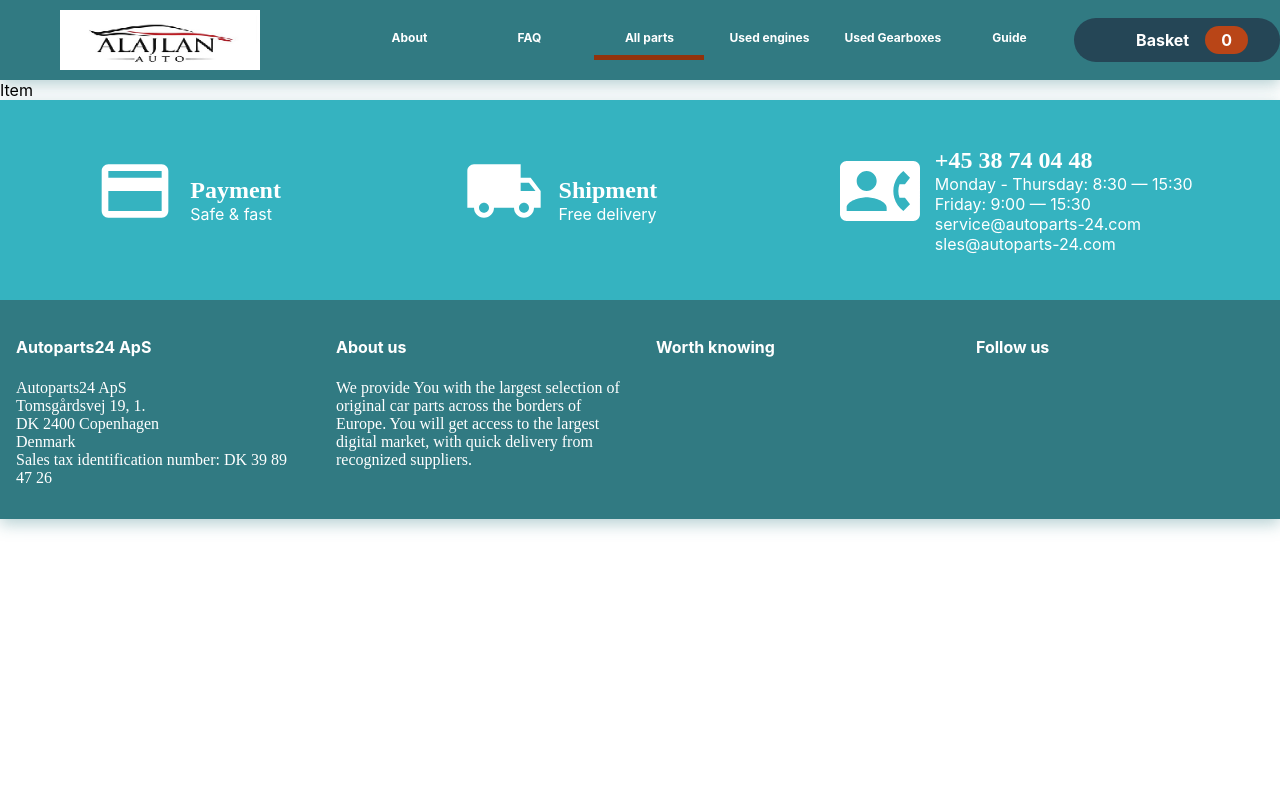
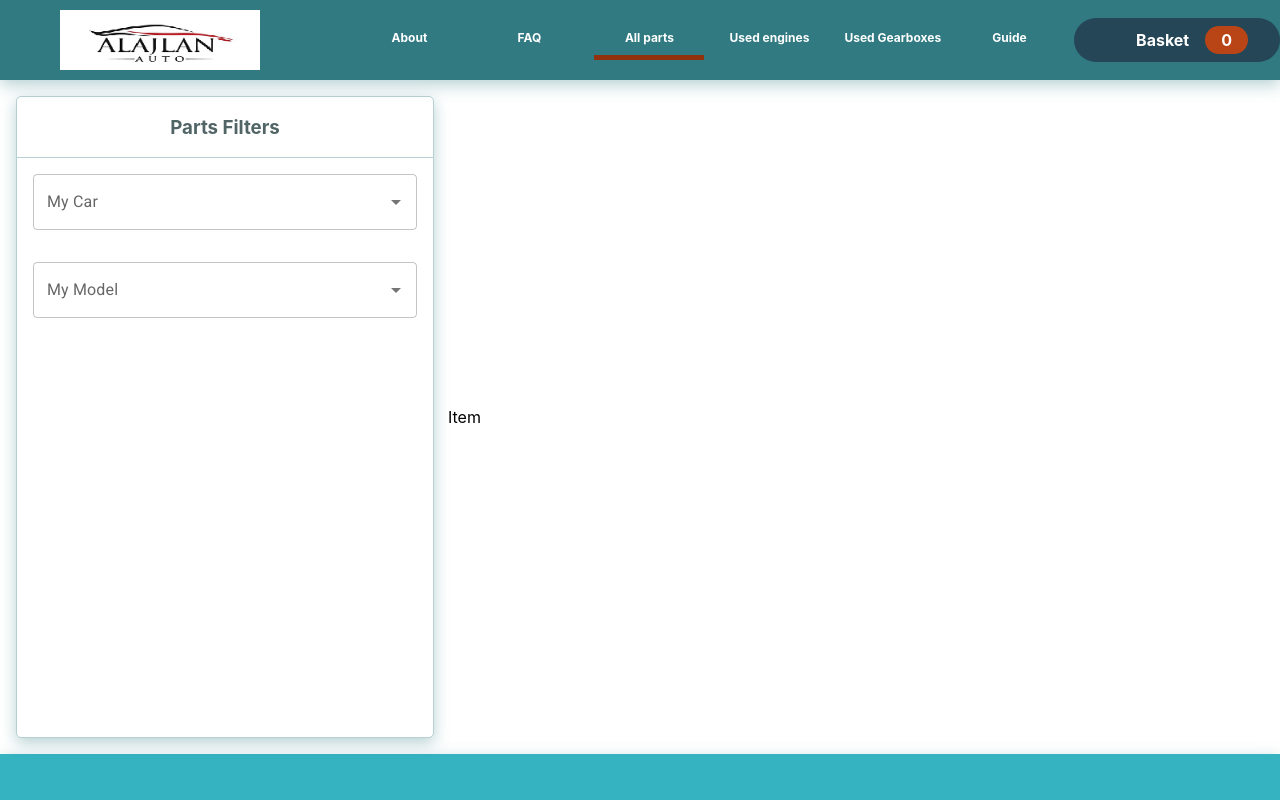
Before and after one commit to Nasruddinkhan/autoparts-ui, a React (Create React App) app: page /all-part/item in a window 1280 px wide. Shown: the top 800 px of the page. Built offline with nearby package versions, Linux system fonts and the light colour scheme; some icons are missing.

Commit message:
start design filter

```diff
--- /dev/null
+++ b/src/components/ComboBox/ComboBox.js
@@ -0,0 +1,16 @@
+import { Autocomplete, TextField } from '@mui/material'
+import React from 'react'
+
+const ComboBox = (props) => {
+  return (
+    <Autocomplete
+      disablePortal
+      id="combo-box-demo"
+      options={props.top100Films}
+      sx={{ width: "100%" , padding: "1rem"}}
+      renderInput={(params) => <TextField {...params} label={props.label} />}
+    />
+  )
+}
+
+export default ComboBox
--- /dev/null
+++ b/src/components/SearchItem/SearchItem.js
@@ -0,0 +1,20 @@
+import React from "react";
+import ComboBox from "../ComboBox/ComboBox";
+import "./SearchItem.scss";
+import { top100Films } from "./../../data";
+
+const SearchItem = () => {
+  return <div className="searchcontainer">
+    <div className="searchRow">
+        <h3 className="searchHeading">Parts Filters</h3>
+    </div>
+    <div className="searchRowForm" >
+        <ComboBox top100Films={top100Films} label="My Car"/>
+    </div>
+    <div className="searchRowForm" >
+        <ComboBox top100Films={top100Films} label="My Model"/>
+    </div>
+  </div>;
+};
+
+export default SearchItem;
--- /dev/null
+++ b/src/components/SearchItem/SearchItem.scss
@@ -0,0 +1,29 @@
+.searchcontainer {
+    height: 80vh;
+    width: 100%;
+    box-shadow: rgb(49 122 130 / 35%) 0px 5px 15px;
+    border: 1px solid rgba(49, 122, 130, 0.35);
+    border-radius: 5px;
+}
+
+.searchRow {
+
+    border-bottom: 1px solid rgb(49 122 130 / 35%);
+    display: inline-flex;
+    flex-flow: row wrap;
+    width: 100%;
+    align-items: center;
+    justify-content: center;
+    border-top-left-radius: 5px;
+    border-top-right-radius: 5px;
+
+}
+
+.searchHeading{
+    color: #516566;
+}
+.searchRowForm{
+    display: inline-flex;
+    flex-flow: row wrap;
+    width: 100%;
+}
--- a/src/data.js
+++ b/src/data.js
@@ -596,3 +596,131 @@
 
 
 ];
+
+
+export const top100Films = [
+    { label: 'The Shawshank Redemption', year: 1994 },
+    { label: 'The Godfather', year: 1972 },
+    { label: 'The Godfather: Part II', year: 1974 },
+    { label: 'The Dark Knight', year: 2008 },
+    { label: '12 Angry Men', year: 1957 },
+    { label: "Schindler's List", year: 1993 },
+    { label: 'Pulp Fiction', year: 1994 },
+    {
+      label: 'The Lord of the Rings: The Return of the King',
+      year: 2003,
+    },
+    { label: 'The Good, the Bad and the Ugly', year: 1966 },
+    { label: 'Fight Club', year: 1999 },
+    {
+      label: 'The Lord of the Rings: The Fellowship of the Ring',
+      year: 2001,
+    },
+    {
+      label: 'Star Wars: Episode V - The Empire Strikes Back',
+      year: 1980,
+    },
+    { label: 'Forrest Gump', year: 1994 },
+    { label: 'Inception', year: 2010 },
+    {
+      label: 'The Lord of the Rings: The Two Towers',
+      year: 2002,
+    },
+    { label: "One Flew Over the Cuckoo's Nest", year: 1975 },
+    { label: 'Goodfellas', year: 1990 },
+    { label: 'The Matrix', year: 1999 },
+    { label: 'Seven Samurai', year: 1954 },
+    {
+      label: 'Star Wars: Episode IV - A New Hope',
+      year: 1977,
+    },
+    { label: 'City of God', year: 2002 },
+    { label: 'Se7en', year: 1995 },
+    { label: 'The Silence of the Lambs', year: 1991 },
+    { label: "It's a Wonderful Life", year: 1946 },
+    { label: 'Life Is Beautiful', year: 1997 },
+    { label: 'The Usual Suspects', year: 1995 },
+    { label: 'Léon: The Professional', year: 1994 },
+    { label: 'Spirited Away', year: 2001 },
+    { label: 'Saving Private Ryan', year: 1998 },
+    { label: 'Once Upon a Time in the West', year: 1968 },
+    { label: 'American History X', year: 1998 },
+    { label: 'Interstellar', year: 2014 },
+    { label: 'Casablanca', year: 1942 },
+    { label: 'City Lights', year: 1931 },
+    { label: 'Psycho', year: 1960 },
+    { label: 'The Green Mile', year: 1999 },
+    { label: 'The Intouchables', year: 2011 },
+    { label: 'Modern Times', year: 1936 },
+    { label: 'Raiders of the Lost Ark', year: 1981 },
+    { label: 'Rear Window', year: 1954 },
+    { label: 'The Pianist', year: 2002 },
+    { label: 'The Departed', year: 2006 },
+    { label: 'Terminator 2: Judgment Day', year: 1991 },
+    { label: 'Back to the Future', year: 1985 },
+    { label: 'Whiplash', year: 2014 },
+    { label: 'Gladiator', year: 2000 },
+    { label: 'Memento', year: 2000 },
+    { label: 'The Prestige', year: 2006 },
+    { label: 'The Lion King', year: 1994 },
+    { label: 'Apocalypse Now', year: 1979 },
+    { label: 'Alien', year: 1979 },
+    { label: 'Sunset Boulevard', year: 1950 },
+    {
+      label: 'Dr. Strangelove or: How I Learned to Stop Worrying and Love the Bomb',
+      year: 1964,
+    },
+    { label: 'The Great Dictator', year: 1940 },
+    { label: 'Cinema Paradiso', year: 1988 },
+    { label: 'The Lives of Others', year: 2006 },
+    { label: 'Grave of the Fireflies', year: 1988 },
+    { label: 'Paths of Glory', year: 1957 },
+    { label: 'Django Unchained', year: 2012 },
+    { label: 'The Shining', year: 1980 },
+    { label: 'WALL·E', year: 2008 },
+    { label: 'American Beauty', year: 1999 },
+    { label: 'The Dark Knight Rises', year: 2012 },
+    { label: 'Princess Mononoke', year: 1997 },
+    { label: 'Aliens', year: 1986 },
+    { label: 'Oldboy', year: 2003 },
+    { label: 'Once Upon a Time in America', year: 1984 },
+    { label: 'Witness for the Prosecution', year: 1957 },
+    { label: 'Das Boot', year: 1981 },
+    { label: 'Citizen Kane', year: 1941 },
+    { label: 'North by Northwest', year: 1959 },
+    { label: 'Vertigo', year: 1958 },
+    {
+      label: 'Star Wars: Episode VI - Return of the Jedi',
+      year: 1983,
+    },
+    { label: 'Reservoir Dogs', year: 1992 },
+    { label: 'Braveheart', year: 1995 },
+    { label: 'M', year: 1931 },
+    { label: 'Requiem for a Dream', year: 2000 },
+    { label: 'Amélie', year: 2001 },
+    { label: 'A Clockwork Orange', year: 1971 },
+    { label: 'Like Stars on Earth', year: 2007 },
+    { label: 'Taxi Driver', year: 1976 },
+    { label: 'Lawrence of Arabia', year: 1962 },
+    { label: 'Double Indemnity', year: 1944 },
+    {
+      label: 'Eternal Sunshine of the Spotless Mind',
+      year: 2004,
+    },
+    { label: 'Amadeus', year: 1984 },
+    { label: 'To Kill a Mockingbird', year: 1962 },
+    { label: 'Toy Story 3', year: 2010 },
+    { label: 'Logan', year: 2017 },
+    { label: 'Full Metal Jacket', year: 1987 },
+    { label: 'Dangal', year: 2016 },
+    { label: 'The Sting', year: 1973 },
+    { label: '2001: A Space Odyssey', year: 1968 },
+    { label: "Singin' in the Rain", year: 1952 },
+    { label: 'Toy Story', year: 1995 },
+    { label: 'Bicycle Thieves', year: 1948 },
+    { label: 'The Kid', year: 1921 },
+    { label: 'Inglourious Basterds', year: 2009 },
+    { label: 'Snatch', year: 2000 },
+    { label: '3 Idiots', year: 2009 },
+    { label: 'Monty Python and the Holy Grail', year: 1975 },
+  ];
--- a/src/pages/PartItems.js
+++ b/src/pages/PartItems.js
@@ -1,8 +1,20 @@
-import React from 'react'
-import Item from '../components/Items/Item'
+import React, { Fragment } from "react";
+import Item from "../components/Items/Item";
+import SearchItem from "../components/SearchItem/SearchItem";
+import "./PartItems.scss";
+const PartItems = () => {
+  return (
+    <Fragment>
+      <div className="partitems">
+        <div className="searchItem">
+          <SearchItem />
+        </div>
+        <div className="cardItem">
+          <Item />
+        </div>
+      </div>
+    </Fragment>
+  );
+};
 
-const PartItems = () => {
-  return <Item/>
-}
-
-export default PartItems
+export default PartItems;
--- /dev/null
+++ b/src/pages/PartItems.scss
@@ -0,0 +1,16 @@
+.partitems {
+    display: flex;
+    align-items: center;
+}
+
+.searchItem {
+    flex: 1;
+    justify-content: space-between;
+    padding: 1rem;
+}
+
+.cardItem {
+    flex: 2;
+    justify-content: space-between;
+
+}
```
